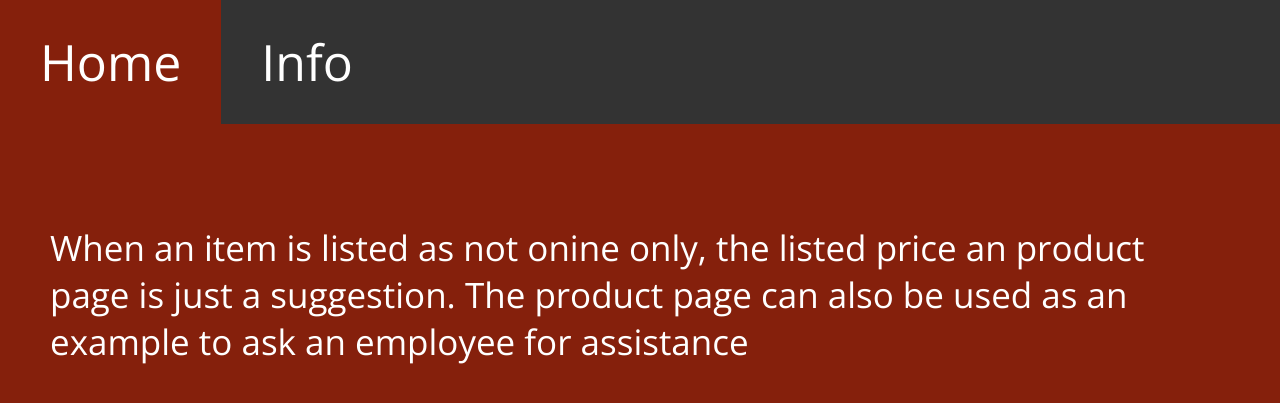
After one commit to CurtisJLButler/Christmas-list, a PHP site: page /moreInfo.html in a window 1280 px wide. The commit adds this page. Shown: the top 403 px of the page. Run offline with PHP 8.4, Linux system fonts and the light colour scheme.

Commit message:
Clean up And added the more info page

```diff
--- /dev/null
+++ b/moreInfo.html
@@ -0,0 +1,19 @@
+<!DOCTYPE html>
+<html>
+  <head>
+	<link href="https://fonts.googleapis.com/css2?family=Open+Sans&display=swap" rel="stylesheet">
+    <link rel="stylesheet" href="stylesheet.css">
+  </head>
+<header>
+	<table>
+		<ul>
+			<li>
+				<a class="active" href="index.html">Home</a>
+			</li>
+			<li>
+				<a href="moreInfo.html">Info</a>
+			</li>
+		</ul>
+	</table>
+</header>
+<p style="margin-top: 100px; padding: 0px 50px 0px 50px;">When an item is listed as not onine only, the listed price an product page is just a suggestion. The product page can also be used as an example to ask an employee for assistance</p>
--- a/stylesheet.css
+++ b/stylesheet.css
@@ -50,7 +50,7 @@ li a:hover:not(.active){
 .active{
     background-color: #85200c;
 }
-article {
+p{
     font-size: 35px;
 }
 .listItem{
```
Also changed, not shown: items.html (+4 -3 lines), 2 other files.
